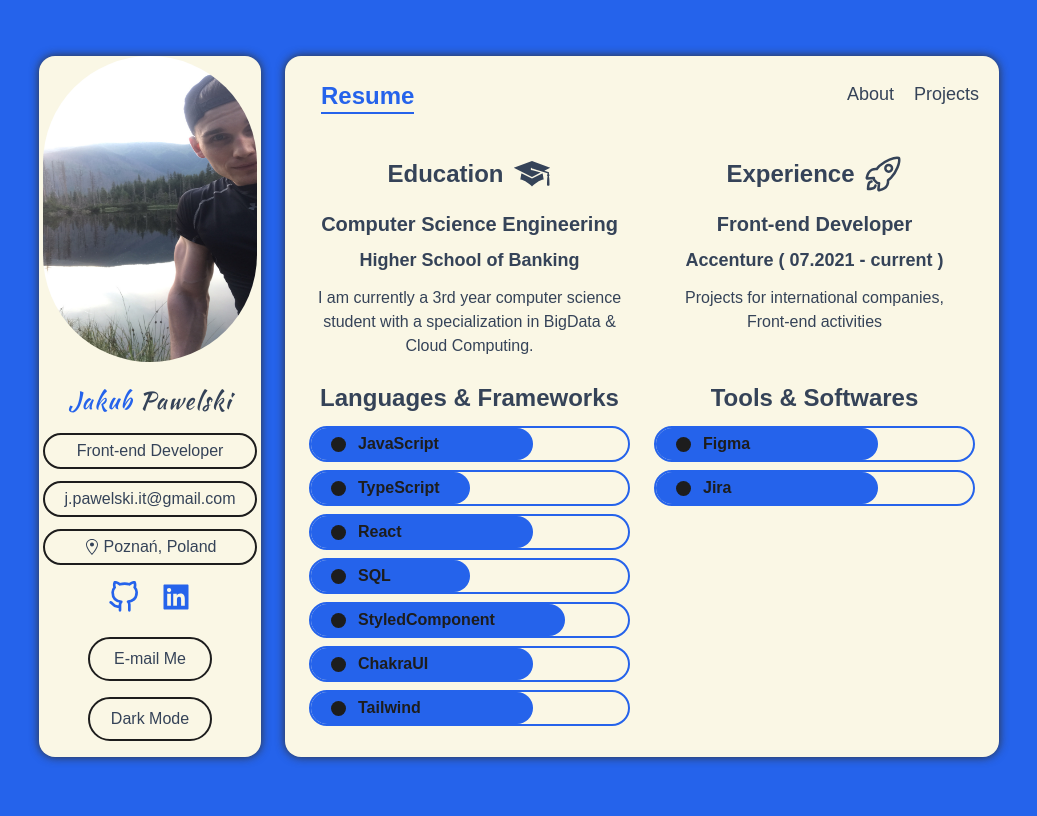
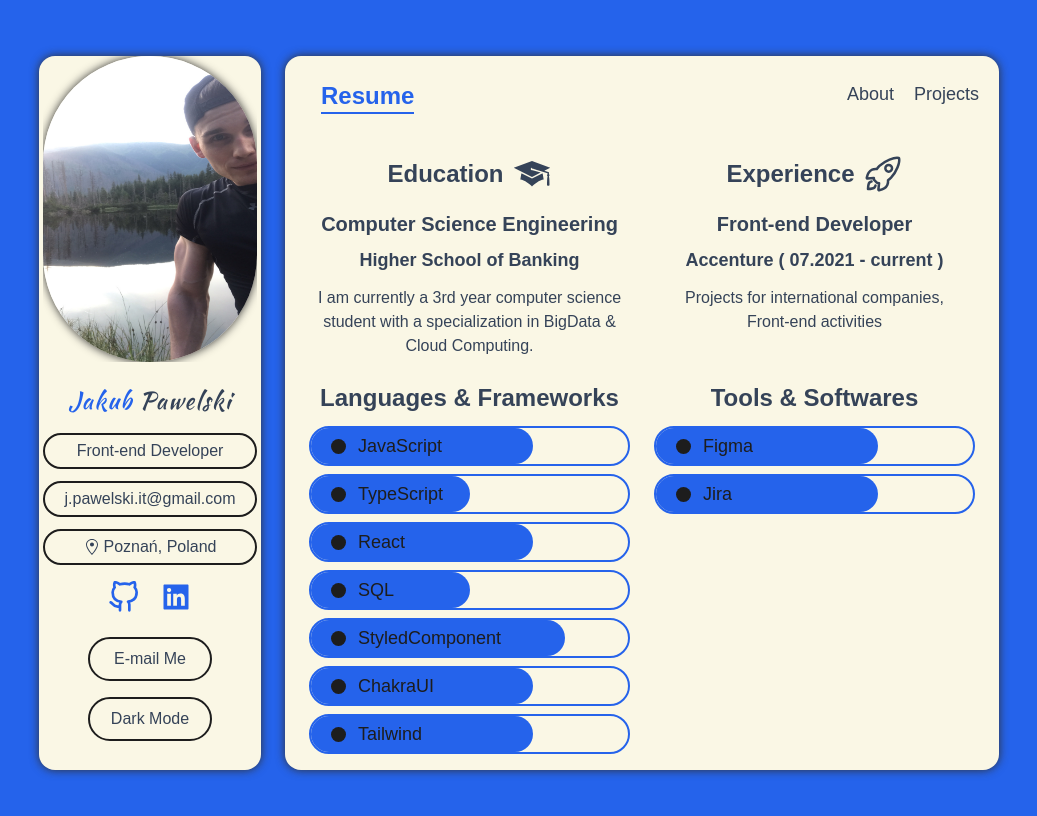
Before and after one commit to DragoBJJ/CV-TypeScript, a Next.js app: page /resume in a window 1280 px wide. Shown: the top 816 px of the page, without its empty margins (121-1158 px from the left). Built offline with nearby package versions, Linux system fonts and the light colour scheme.

Commit message:
add small style change

```diff
--- a/components/Bar.tsx
+++ b/components/Bar.tsx
@@ -18,7 +18,7 @@ const Bar: FC<{ data: ISkill }> = ({ data: { Icon, level, name } }) => {
   return (
     <div className="my-2 bg-ecru  rounded-full border-2 border-blue-600 dark:bg-black">
       <motion.div
-        className="px-4 py-1 flex  text-black  dark:text-white font-bold items-start rounded-full bg-blue-600"
+        className="px-4 py-1 flex  text-black  text-lg  dark:text-white  items-start rounded-full bg-blue-600"
         variants={variants}
         initial="initial"
         animate="animate"
--- a/components/Sidebar.tsx
+++ b/components/Sidebar.tsx
@@ -19,7 +19,7 @@ const Sidebar = () => {
         height="400px"
         width="280px"
         quality="100"
-        className="lg:w-full lg:h-full mx-auto rounded-full"
+        className="mx-auto rounded-full shadow-custom-light dark:shadow-custom-dark"
       />
       <h3 className=" my-4 text-2xl font-medium tracking-wider font-kaushan">
         <span className="text-blue-600">Jakub</span> Pawelski
@@ -40,7 +40,7 @@ const Sidebar = () => {
         <a href="https://github.com/DragoBJJ">
           <FiGithub className="w-8 h-8 mr-5 cursor-pointer transition duration-300 ease-in-out  transform hover:scale-150 text-blue-600" />
         </a>
-        <a href="">
+        <a href="https://www.linkedin.com/in/jakub-pawelski-885559228/">
           <AiFillLinkedin className="w-8 h-8 cursor-pointer transition duration-300 ease-in-out transform hover:scale-150 text-blue-600" />
         </a>
       </div>
--- a/package.json
+++ b/package.json
@@ -8,6 +8,7 @@
     "lint": "next lint"
   },
   "dependencies": {
+    "@types/node": "^16.11.12",
     "framer-motion": "^5.4.5",
     "next": "12.0.7",
     "next-themes": "^0.0.15",
--- a/pages/index.tsx
+++ b/pages/index.tsx
@@ -1,4 +1,4 @@
-import { GetStaticPropsContext, NextPage } from "next";
+import { NextPage, GetServerSidePropsContext, GetServerSideProps } from "next";
 import ServiceCard from "../components/ServiceCard";
 import { IService } from "../type";
 import { services } from "../data";
@@ -8,7 +8,10 @@ import { BsCodeSlash } from "react-icons/bs";
 import { motion } from "framer-motion";
 import { routerAnimation } from "../animation";
 
-const index: NextPage = () => {
+import { env } from "process";
+
+const index: NextPage = ({ endpoint }) => {
+  console.log("elo", endpoint);
   return (
     <motion.div
       className="flex flex-col px-6 pt-1 align-center flex-grow"
@@ -57,13 +60,15 @@ const index: NextPage = () => {
 
 export default index;
 
-// export const getStaticProps = async (context: GetStaticPropsContext) => {
-//   const res = await fetch("http://localhost:3000/api/services");
-//   const { services } = await res.json();
+export const getServerSideProps: GetServerSideProps = async (
+  context: GetServerSidePropsContext
+) => {
+  // const res = await fetch(`${env.VERCEL_URL}/api/services`);
+  // const { services } = await res.json();
 
-//   return {
-//     props: {
-//       services
-//     }
-//   };
-// };
+  return {
+    props: {
+      endpoint: env.VERCEL_URL
+    }
+  };
+};
```
Also changed, not shown: 1 other file (tests, documents, lock files or other folders).
